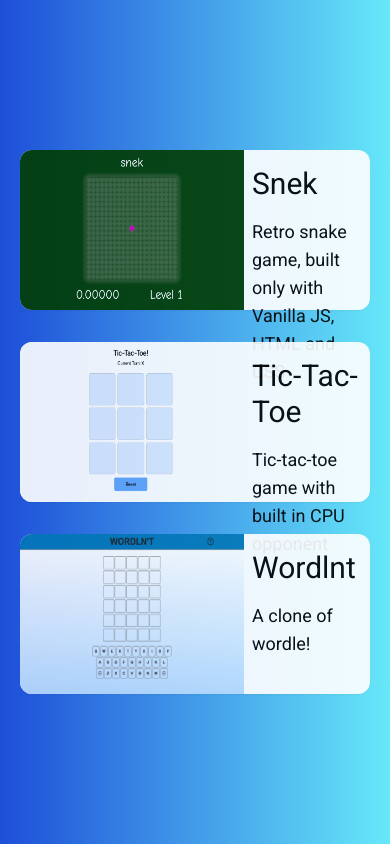
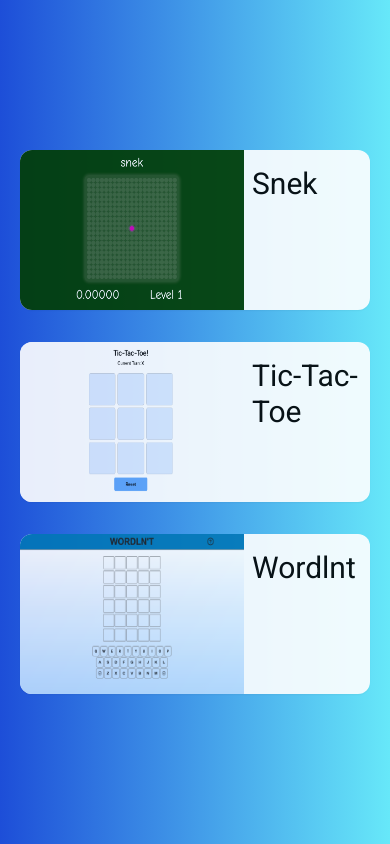
Before and after one commit to benjaminkitson/bk-home, a Next.js app: page / in a window 390 px wide. Shown: the part 844-1688 px from the top of the page. Built offline with nearby package versions, Linux system fonts and the light colour scheme.

Commit message:
remove descriptions on mobile

```diff
--- a/src/app/(home)/components/BottomSection.tsx
+++ b/src/app/(home)/components/BottomSection.tsx
@@ -53,7 +53,7 @@ export const BottomSection: React.FC<SectionProps> = ({ scrollRefs }) => {
           />
           <div className="flex w-full flex-col p-2">
             <H2 className="mb-4 mt-2">{item.name}</H2>
-            <P>{item.description}</P>
+            <P className="hidden md:block">{item.description}</P>
           </div>
         </Card>
       ))}
```
